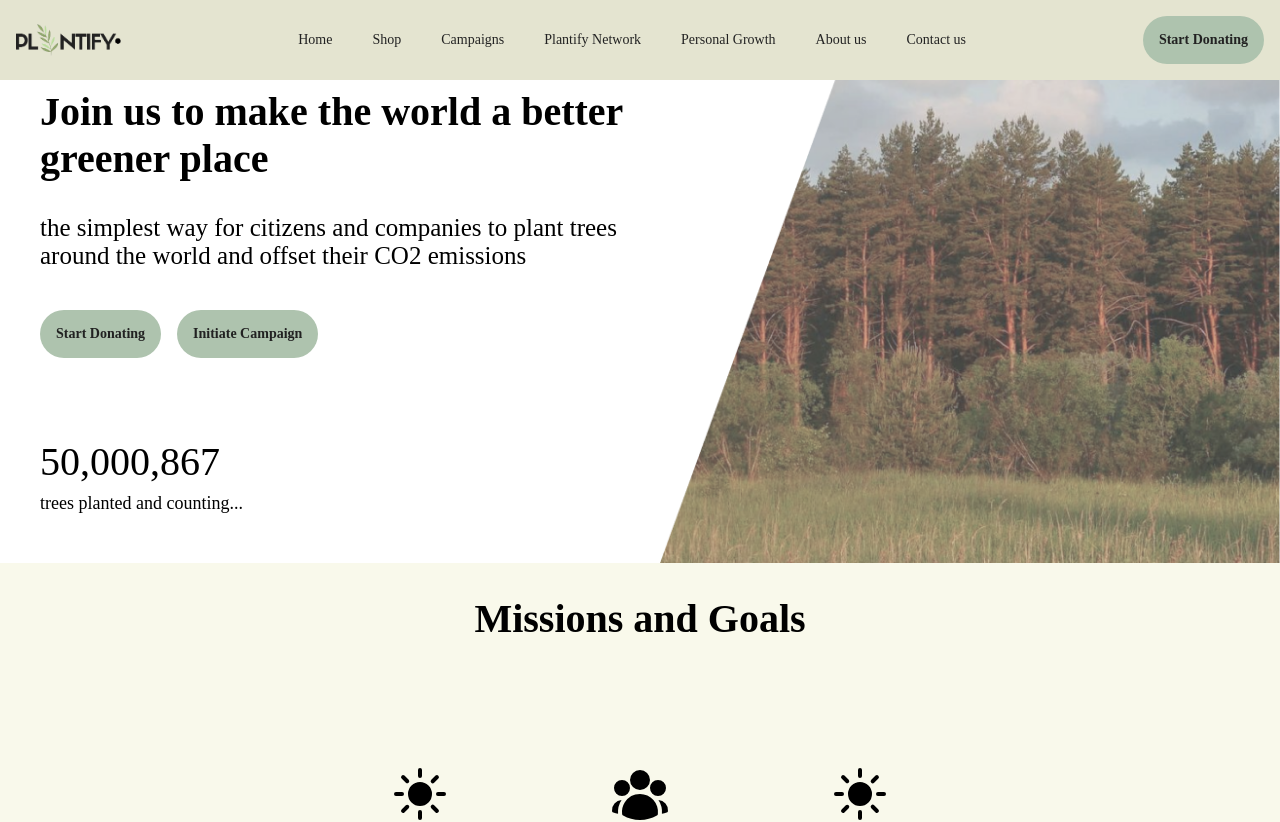
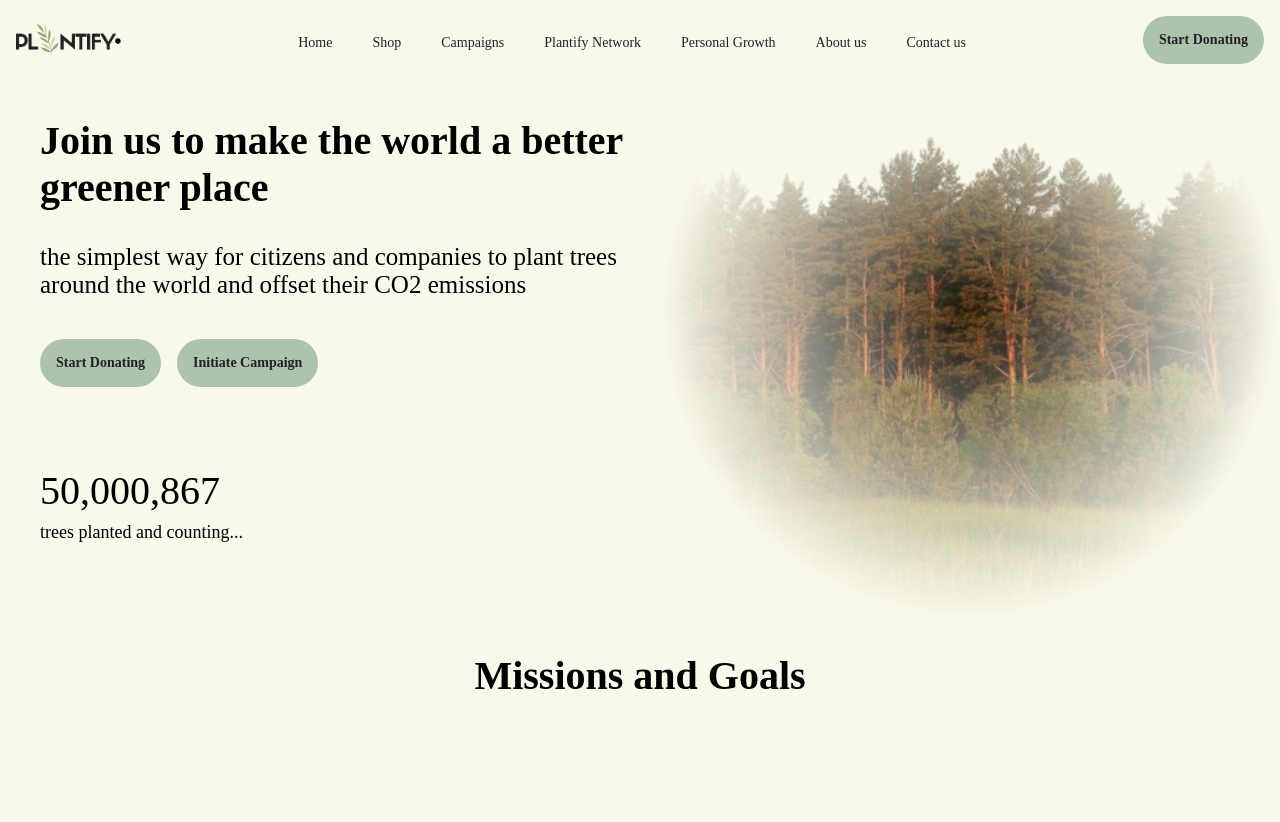
Before and after one commit to AliaSadiq/Plantify, a React (Create React App) app in the folder frontend/: page / in a window 1280 px wide. Shown: the top 822 px of the page. Built offline with nearby package versions, Linux system fonts and the light colour scheme.

Commit message:
landing page vector mask

```diff
--- a/frontend/src/App.css
+++ b/frontend/src/App.css
@@ -15,3 +15,40 @@
   justify-content: center;
   align-items: center;
 } */
+
+.navbar-link {
+  position: relative;
+  display: inline-block;
+  padding-bottom: 3px; /* Adjust as needed */
+}
+
+.navbar-link::after {
+  content: "";
+  position: absolute;
+  bottom: 0;
+  left: 0;
+  width: 0;
+  height: 2px; /* Height of the line */
+  background-color: #fff; /* Color of the line */
+  transition: width 0.3s ease;
+}
+
+.navbar-link:hover::after {
+  width: 100%;
+}
+
+.vector-image {
+  position: relative;
+  overflow: hidden;
+  border-radius: 1rem;
+}
+
+.vector-mask {
+  position: absolute;
+  top: 0;
+  left: 0;
+  right: 0;
+  bottom: 0;
+  background: linear-gradient(to bottom right, rgba(249, 249, 235, 1) 20%, rgba(249, 249, 235, 1) 20px, rgba(249, 249, 235, 1) 100%);
+  mask-image: radial-gradient(circle at center, transparent 0%, black 70%);
+}
--- a/frontend/src/components/nav-bar.js
+++ b/frontend/src/components/nav-bar.js
@@ -1,10 +1,28 @@
-import React from "react";
+import React, { useState, useEffect } from 'react';
 import logo from '../assets/logo-1.png';
 import { Link } from "react-router-dom";
 
 const NavBar = () => {
+    const [isScrolled, setIsScrolled] = useState(false);
+
+    useEffect(() => {
+        const handleScroll = () => {
+            const scrollPosition = window.scrollY;
+            if (scrollPosition > 0) {
+                setIsScrolled(true);
+            } else {
+                setIsScrolled(false);
+            }
+        };
+
+        window.addEventListener('scroll', handleScroll);
+
+        return () => {
+            window.removeEventListener('scroll', handleScroll);
+        };
+    }, []);
     return(
-        <nav class="bg-palegreen-200 fixed w-full z-20 top-0 start-0">
+        <nav className={`fixed w-full z-20 top-0 start-0 ${isScrolled ? 'bg-palegreen-200' : 'bg-transparent'} transition-colors duration-500 ease-in-out`}>
             <div class="max-w-screen-xl flex flex-wrap items-center justify-between mx-auto p-4">
                 <a href="../App.js" class="flex items-center space-x-3 rtl:space-x-reverse">
                     <img src={logo} class="h-8" alt="Flowbite Logo"></img>
@@ -21,25 +39,25 @@ const NavBar = () => {
                 <div class="items-center justify-between hidden w-full md:flex md:w-auto md:order-1" id="navbar-sticky">
                     <ul class="flex flex-col p-4 md:p-0 mt-4 font-josefin-sans text-sm md:space-x-4 rtl:space-x-reverse md:flex-row md:mt-0 ">
                         <li>
-                            <Link to="/" class="block py-2 px-3 text-gray-100 hover:text-white" aria-current="page">Home</Link>
+                            <Link to="/" class="navbar-link py-2 px-3 text-gray-100 hover:text-white" aria-current="page">Home</Link>
                         </li>
                         <li>
-                            <Link to="/shop" class="block py-2 px-3 text-gray-100 hover:text-white">Shop</Link>
+                            <Link to="/shop" class="navbar-link py-2 px-3 text-gray-100 hover:text-white">Shop</Link>
                         </li>
                         <li>
-                            <Link to="/campaign" class="block py-2 px-3 text-gray-100 hover:text-white">Campaigns</Link>
+                            <Link to="/campaign" class="navbar-link py-2 px-3 text-gray-100 hover:text-white">Campaigns</Link>
                         </li>
                         <li>
-                            <Link to="../App.js" class="block py-2 px-3 text-gray-100 hover:text-white">Plantify Network</Link>
+                            <Link to="../App.js" class="navbar-link py-2 px-3 text-gray-100 hover:text-white">Plantify Network</Link>
                         </li>
                         <li>
-                            <Link to="../App.js" class="block py-2 px-3 text-gray-100 hover:text-white">Personal Growth</Link>
+                            <Link to="../App.js" class="navbar-link py-2 px-3 text-gray-100 hover:text-white">Personal Growth</Link>
                         </li>
                         <li>
-                            <Link to="../App.js" class="block py-2 px-3 text-gray-100 hover:text-white">About us</Link>
+                            <Link to="../App.js" class="navbar-link py-2 px-3 text-gray-100 hover:text-white">About us</Link>
                         </li>
                         <li>
-                            <Link to="../App.js" class="block py-2 px-3 text-gray-100 hover:text-white">Contact us</Link>
+                            <Link to="../App.js" class="navbar-link py-2 px-3 text-gray-100 hover:text-white">Contact us</Link>
                         </li>
                     </ul>
                 </div>
--- a/frontend/src/pages/landing-page.js
+++ b/frontend/src/pages/landing-page.js
@@ -51,7 +51,7 @@ import { SunIcon, UserGroupIcon } from '@heroicons/react/24/solid';
 const LandingPage = () => {
     return (
         <div mt-0>
-            <div className="flex flex-row justify-between items-center pl-[40px] py-0">
+            <div className="flex flex-row justify-between items-center pl-[40px] py-0 bg-palegreen-100">
                 <div className="w-1/2 font-josefin-sans text-gary-100 mt-10">
                     <h1 className="text-2xl font-bold">Join us to make the world a better greener place</h1>
                     <p className="mt-8 text-lg">the simplest way for citizens and companies to plant trees around the world and offset their CO2 emissions</p>
@@ -62,27 +62,32 @@ const LandingPage = () => {
                     <p className="font-josefin-sans mt-20 text-2xl text-bold">50,000,867</p>
                     <p className="mt-2 text-mini text-semibold">trees planted and counting...</p>
                 </div>
-                <img src={vectorImage} alt="Vector Image" className="w-1/2" />
+                <div className="w-1/2 relative">
+                    <div className="vector-image">
+                        <img src={vectorImage} alt="Vector Image" className="w-full h-full object-cover rounded-lg" />
+                    </div>
+                    <div className="vector-mask" />
+                </div>
             </div>
             <div className="bg-palegreen-100 py-8 text-center font-josefin-sans">
                 <h2 className="text-2xl font-bold ">Missions and Goals</h2>
                 <div className="flex justify-center mt-10 mb-10">
                     {/* Mission 1 */}
-                    <div className="flex flex-col items-center mx-10 mt-20">
+                    <div className="flex flex-col items-center mx-20 mt-20">
                         <SunIcon className="w-16 h-16" />
                         <p className="mt-2 text-lg font-semibold">Mission 1</p>
                         <p className="text-sm">Description of Mission 1</p>
                     </div>
 
                     {/* Mission 2 */}
-                    <div className="flex flex-col items-center mx-10 mt-20">
+                    <div className="flex flex-col items-center mx-20 mt-20">
                         <UserGroupIcon className="w-16 h-16" />
                         <p className="mt-2 text-lg font-semibold">Mission 2</p>
                         <p className="text-sm">Description of Mission 2</p>
                     </div>
 
                     {/* Mission 3 */}
-                    <div className="flex flex-col items-center mx-10 mt-20">
+                    <div className="flex flex-col items-center mx-20 mt-20">
                         <SunIcon className="w-16 h-16" />
                         <p className="mt-2 text-lg font-semibold">Mission 3</p>
                         <p className="text-sm">Description of Mission 3</p>
```
Also changed, not shown: frontend/src/assets/landing-vector.png.
